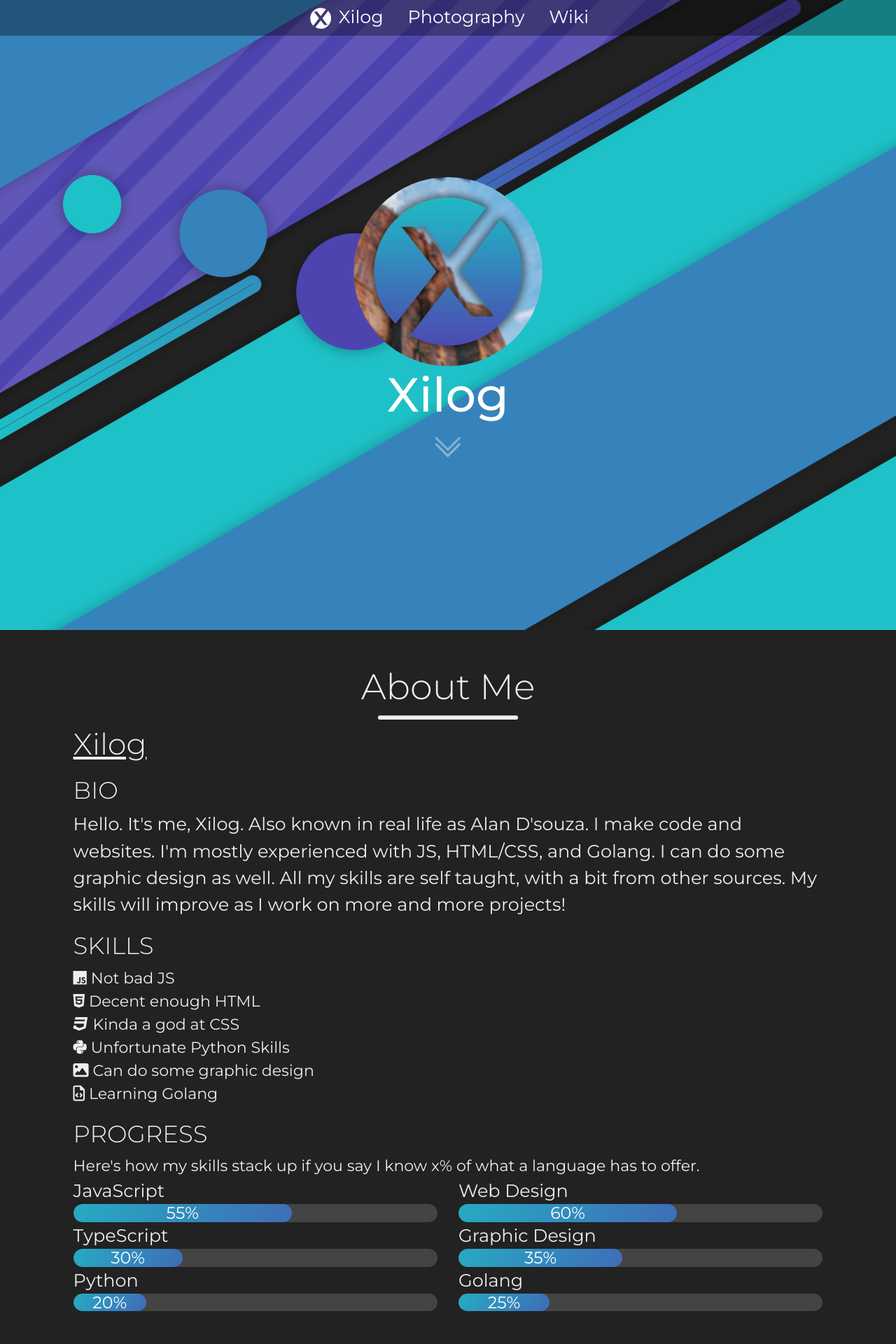
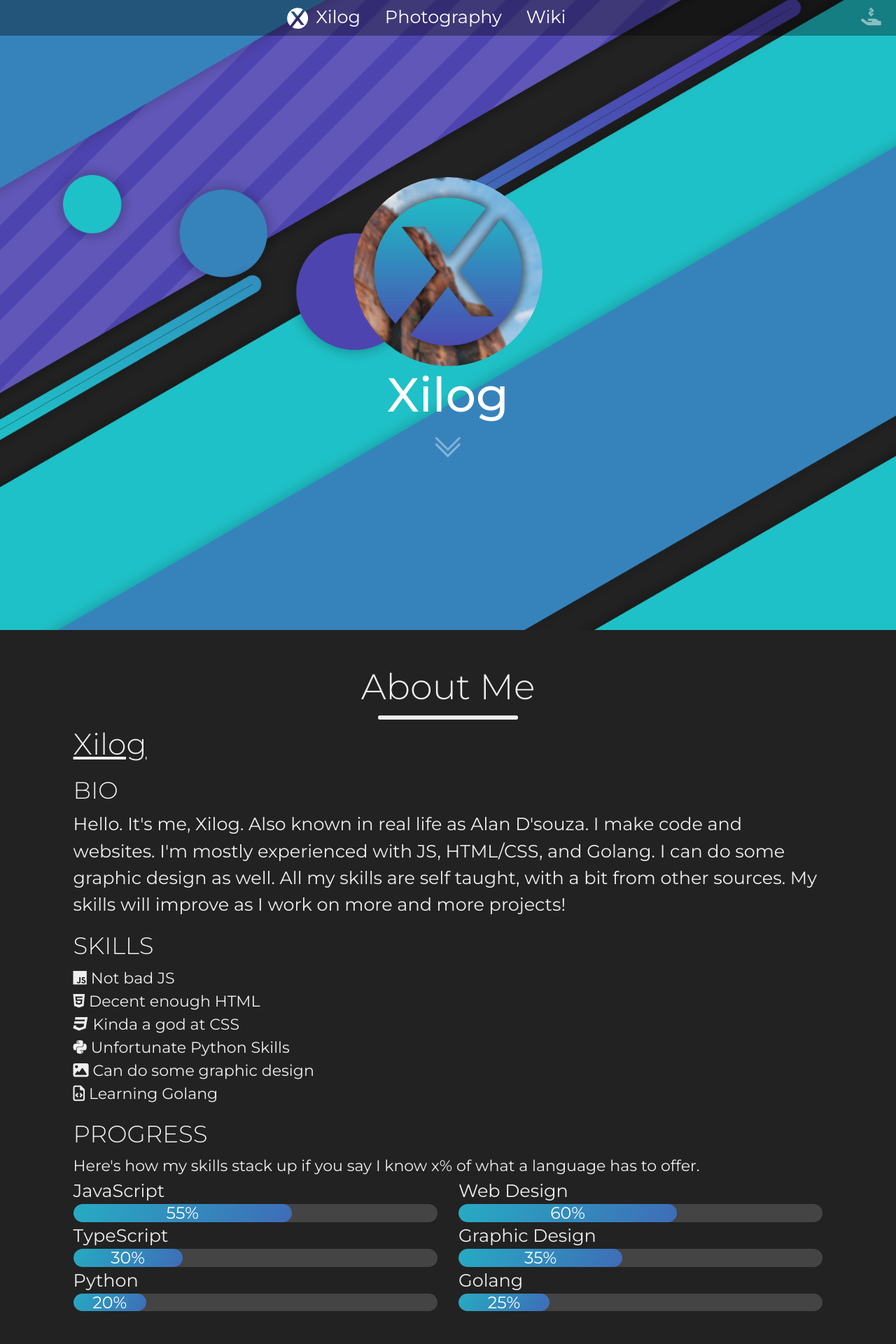
Before and after one commit to alanrme/xilog, a Jekyll site: the page built from index.html, in a window 1280 px wide. Shown: the top 1920 px of the page at 70% size. Built offline with Jekyll 4.4.1, drawn with Linux system fonts in a browser that asks for light colours; nearby versions of some CDN libraries.

Commit message:
Add donate button

```diff
--- a/_includes/nav.html
+++ b/_includes/nav.html
@@ -9,6 +9,10 @@
     </a>
     <a href="photography">Photography</a>
     <a href="https://wiki.xilog.xyz">Wiki</a>
+    <a id="donate" href="https://ko-fi.com/xilog">
+        <i class="fas fa-hand-holding-usd fa-flip-horizontal"></i>
+        <span class="text">Donate</span>
+    </a>
 
     <div class="menu" style="display: none; color: white"><i class="fas fa-bars"></i></div>
 </nav>
--- a/css/style.scss
+++ b/css/style.scss
@@ -314,6 +314,34 @@
 			text-decoration: none;
 			-webkit-transition: 0.5s;
 			transition: 0.5s;
+		}
+
+		&#donate { /*donate button*/
+			float: right;
+			i { /*fontawesome icon*/
+				opacity: 0.5;
+				transition: 0.5s opacity;
+			}
+			.text { /*donate button text hidden until hover*/
+				/*spans won't transform unless they're turned into a block*/
+				display: inline-block;
+				width: 0;
+				transform: scaleX(0);
+				transition: 0.5s;
+				transition-property: transform, width;
+			}
+			&:hover {
+				i {
+					opacity: 1;
+					transition: 0.5s opacity;
+				}
+				.text {
+					width: 3.5em;
+					transform: scaleX(1);
+					transition: 0.5s;
+					transition-property: transform, width;
+				}
+			}
 		}
 	}
 
```
